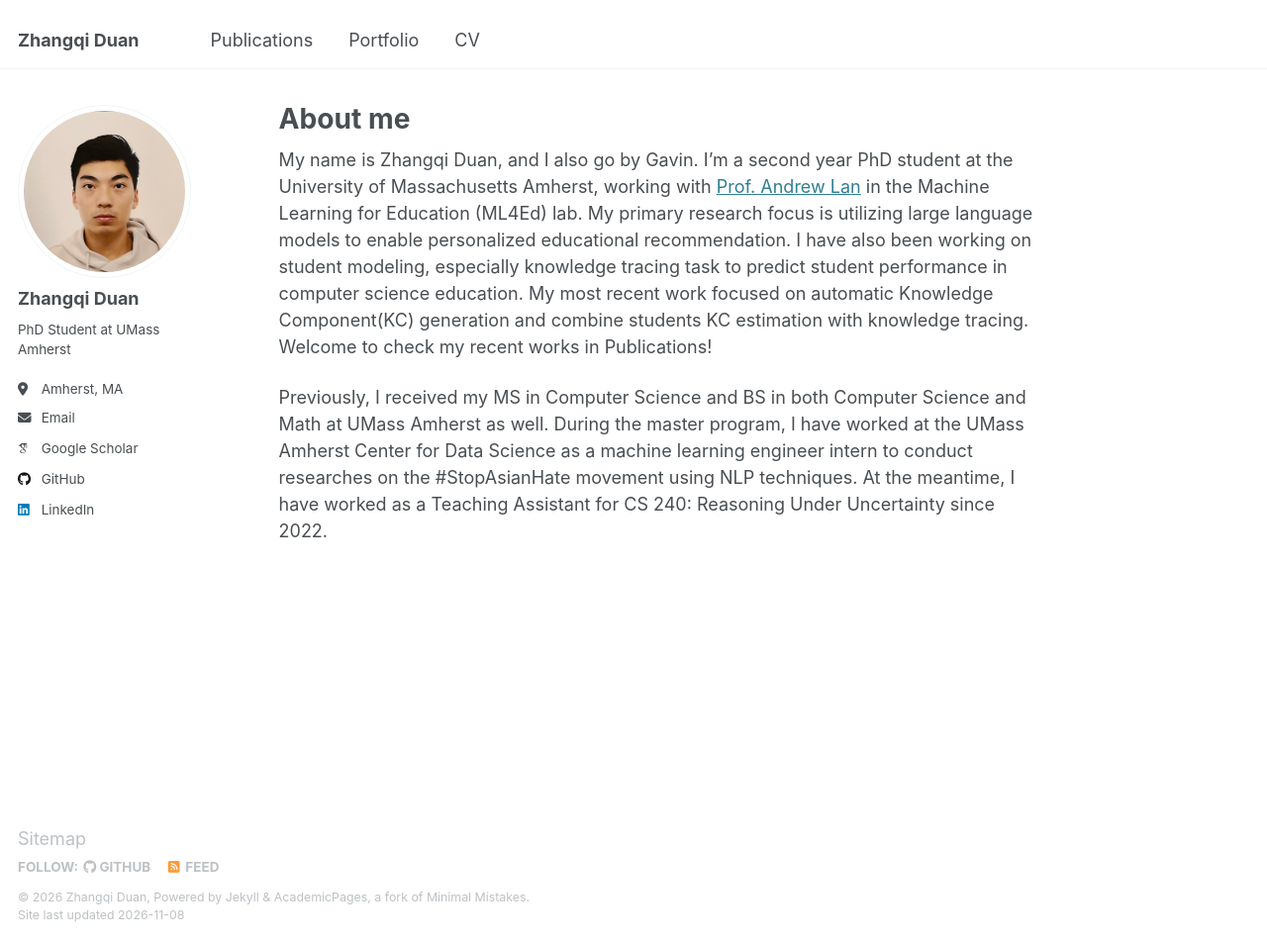
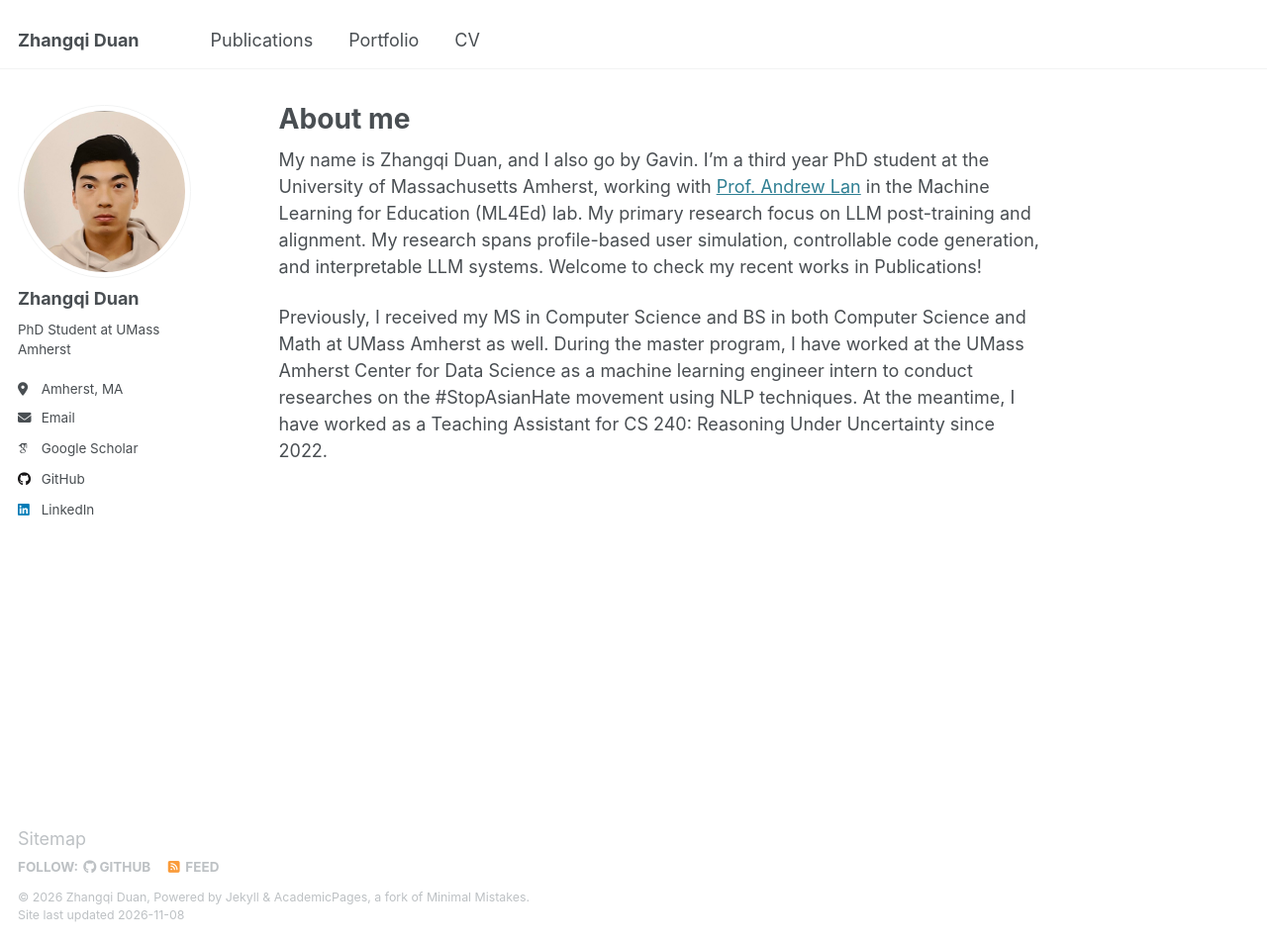
Before and after one commit to GavinDuan513/GavinDuan513.github.io, a Jekyll site: the page built from _pages/about.md, in a window 1280 px wide and 953 px high. Shown: the whole window at 99% size. Built offline with Jekyll 4.4.1, drawn with Linux system fonts in a browser that asks for light colours; some web fonts are replaced.

Commit message:
Update personal information and research focus

```diff
--- a/_pages/about.md
+++ b/_pages/about.md
@@ -8,6 +8,6 @@ redirect_from:
 ---
 
 
-My name is Zhangqi Duan, and I also go by Gavin. I'm a second year PhD student at the University of Massachusetts Amherst, working with [Prof. Andrew Lan](https://people.umass.edu/~andrewlan/) in the Machine Learning for Education (ML4Ed) lab. My primary research focus is utilizing large language models to enable personalized educational recommendation. I have also been working on student modeling, especially knowledge tracing task to predict student performance in computer science education. My most recent work focused on automatic Knowledge Component(KC) generation and combine students KC estimation with knowledge tracing. Welcome to check my recent works in Publications!
+My name is Zhangqi Duan, and I also go by Gavin. I'm a third year PhD student at the University of Massachusetts Amherst, working with [Prof. Andrew Lan](https://people.umass.edu/~andrewlan/) in the Machine Learning for Education (ML4Ed) lab. My primary research focus on LLM post-training and alignment. My research spans profile-based user simulation, controllable code generation, and interpretable LLM systems. Welcome to check my recent works in Publications!
 
 Previously, I received my MS in Computer Science and BS in both Computer Science and Math at UMass Amherst as well. During the master program, I have worked at the UMass Amherst Center for Data Science as a machine learning engineer intern to conduct researches on the #StopAsianHate movement using NLP techniques. At the meantime, I have worked as a Teaching Assistant for CS 240: Reasoning Under Uncertainty since 2022.
```
